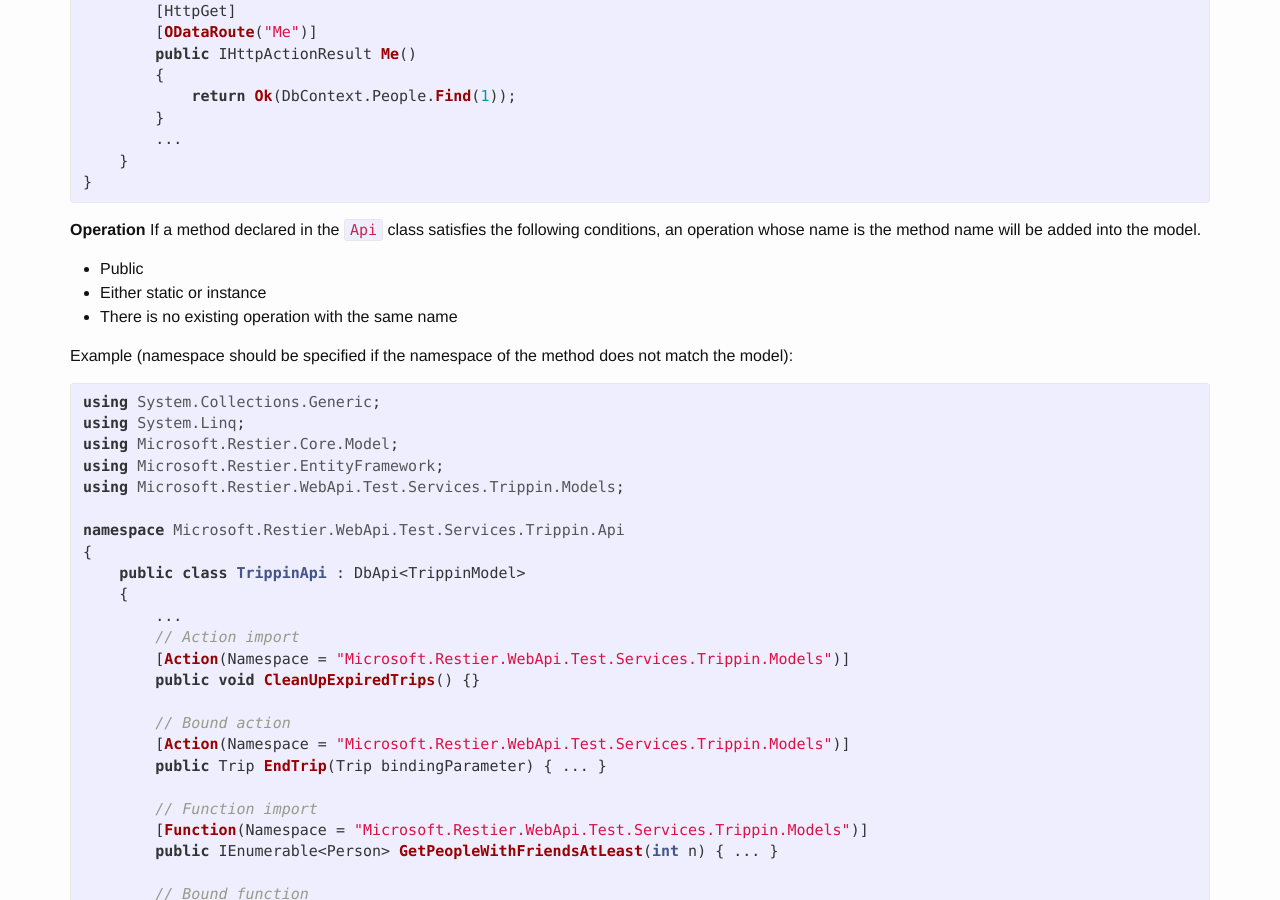
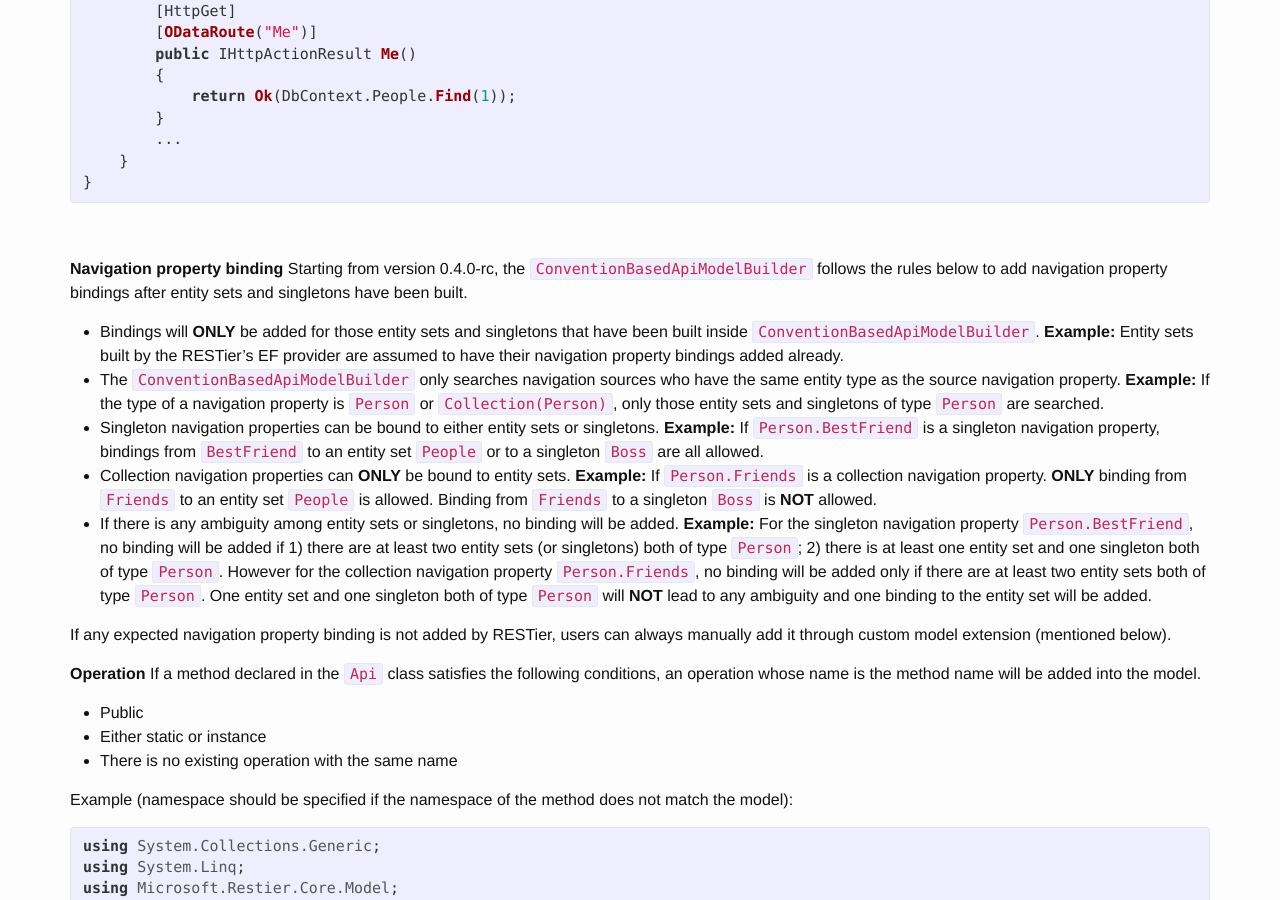
Before and after one commit to OData/RESTier, a Jekyll site: the page built from _posts/2015-10-23-16-01-Model-building.md, in a window 1280 px wide and 900 px high, scrolled down 3051 px. Built offline with Jekyll 4.4.1, drawn with Linux system fonts in a browser that asks for light colours; nearby versions of some CDN libraries; comment, search, counter and statistics services are not loaded; some of the changed text lies outside the part shown.

Commit message:
Update 2015-10-23-16-01-Model-building.md

```diff
--- a/_posts/2015-10-23-16-01-Model-building.md
+++ b/_posts/2015-10-23-16-01-Model-building.md
@@ -142,6 +142,24 @@ namespace Microsoft.Restier.WebApi.Test.Services.Trippin.Controllers
     }
 }
 {% endhighlight %}
+<br/>
+
+**Navigation property binding**
+Starting from version 0.4.0-rc, the `ConventionBasedApiModelBuilder` follows the rules below to add navigation property bindings after entity sets and singletons have been built.
+
+ - Bindings will **ONLY** be added for those entity sets and singletons that have been built inside `ConventionBasedApiModelBuilder`.
+   **Example:** Entity sets built by the RESTier's EF provider are assumed to have their navigation property bindings added already.
+ - The `ConventionBasedApiModelBuilder` only searches navigation sources who have the same entity type as the source navigation property.
+   **Example:** If the type of a navigation property is `Person` or `Collection(Person)`, only those entity sets and singletons of type `Person` are searched.
+ - Singleton navigation properties can be bound to either entity sets or singletons.
+   **Example:** If `Person.BestFriend` is a singleton navigation property, bindings from `BestFriend` to an entity set `People` or to a singleton `Boss` are all allowed.
+ - Collection navigation properties can **ONLY** be bound to entity sets.
+   **Example:** If `Person.Friends` is a collection navigation property. **ONLY** binding from `Friends` to an entity set `People` is allowed. Binding from `Friends` to a singleton `Boss` is **NOT** allowed.
+ - If there is any ambiguity among entity sets or singletons, no binding will be added.
+   **Example:** For the singleton navigation property `Person.BestFriend`, no binding will be added if 1) there are at least two entity sets (or singletons) both of type `Person`; 2) there is at least one entity set and one singleton both of type `Person`. However for the collection navigation property `Person.Friends`, no binding will be added only if there are at least two entity sets both of type `Person`. One entity set and one singleton both of type `Person` will **NOT** lead to any ambiguity and one binding to the entity set will be added.
+
+If any expected navigation property binding is not added by RESTier, users can always manually add it through custom model extension (mentioned below).
+<br/>
 
 **Operation**
 If a method declared in the `Api` class satisfies the following conditions, an operation whose name is the method name will be added into the model.
@@ -228,3 +246,86 @@ namespace Microsoft.Restier.WebApi.Test.Services.Trippin.Controllers
     }
 }
 {% endhighlight %}
+
+### Custom model extension
+If users have the need to extend the model even after RESTier's conventions have been applied, `ApiConfiguratorAttribute` can be used. First implement a custom `ApiConfiguratorAttribute` and register a model extender in it. The difference from the previous `TrippinApi.ModelBuilder` is that the previous one does **NOT** need to implement `IDelegateHookHandler<IModelBuilder>` which provides it with the capability to call an inner model builder. The previous one itself is responsible for producing an initial model. However `TrippinAttribute.TrippinModelExtender` **MUST** implement this interface and call the inner model builder to at least get a workable model to extend. Notably the built-in `ConventionBasedApiModelBuilder` and `ConventionBasedOperationProvider` also follow this pattern.
+
+{% highlight csharp %}
+using System;
+using System.Collections.Generic;
+using System.Linq;
+using System.Threading;
+using System.Threading.Tasks;
+using Microsoft.OData.Edm;
+using Microsoft.Restier.Core;
+using Microsoft.Restier.Core.Model;
+using Microsoft.Restier.EntityFramework;
+using Microsoft.Restier.WebApi.Test.Services.Trippin.Models;
+
+namespace Microsoft.Restier.WebApi.Test.Services.Trippin.Api
+{
+    public class TrippinAttribute : ApiConfiguratorAttribute
+    {
+        public override void Configure(ApiConfiguration configuration, Type type)
+        {
+            // Add your custom model extender here.
+            configuration.AddHookHandler<IModelBuilder>(new TrippinModelExtender());
+        }
+
+        private class TrippinModelExtender : IModelBuilder, IDelegateHookHandler<IModelBuilder>
+        {
+            public IModelBuilder InnerHandler { get; set; }
+
+            public async Task<IEdmModel> GetModelAsync(InvocationContext context, CancellationToken cancellationToken)
+            {
+                IEdmModel model = null;
+
+                // Call inner model builder to get a model to extend.
+                if (this.InnerHandler != null)
+                {
+                    model = await this.InnerHandler.GetModelAsync(context, cancellationToken);
+                }
+
+                // Do sth to extend the model such as add custom navigation property binding.
+
+                return model;
+            }
+        }
+    }
+}
+{% endhighlight %}
+
+Then apply it to the `Api` class.
+
+{% highlight csharp %}
+using System.Collections.Generic;
+using System.Linq;
+using Microsoft.Restier.Core.Model;
+using Microsoft.Restier.EntityFramework;
+using Microsoft.Restier.WebApi.Test.Services.Trippin.Models;
+
+namespace Microsoft.Restier.WebApi.Test.Services.Trippin.Api
+{
+    [Trippin]
+    public class TrippinApi : ApiBase
+    {
+        ...
+    }
+}
+{% endhighlight %}
+
+After the above steps, the final process of building the model will be:
+
+ - User's model builder or RESTier provider's model builder registered in `CreateApiConfiguration`: produce an initial model
+   **In this case:** `TrippinApi.ModelBuilder` or `Microsoft.Restier.EntityFramework.Model.ModelProducer`.
+ - `ConventionBasedApiModelBuilder`: extend the model with entity sets and singletons from `Api` class
+ - `ConventionBasedOperationProvider`: extend the model with actions and functions from `Api` class
+ - User's model extender registered in custom `ApiConfiguratorAttribute`: custom model extension
+   **In this case:** `TrippinAttribute.TrippinModelExtender`.
+ <br/>
+
+Actually this order not only applies to the `IModelBuilder` but also all other hook handlers. The typical order for executing a hook handler will be:
+
+ - Hook handlers registered in `CreateApiConfiguration`: provide an initial result
+ - Hook handlers provided by RESTier conventions: apply RESTier conventions to the result
+ - Hook handlers registered in custom `ApiConfiguratorAttribute`: user customizations
```
